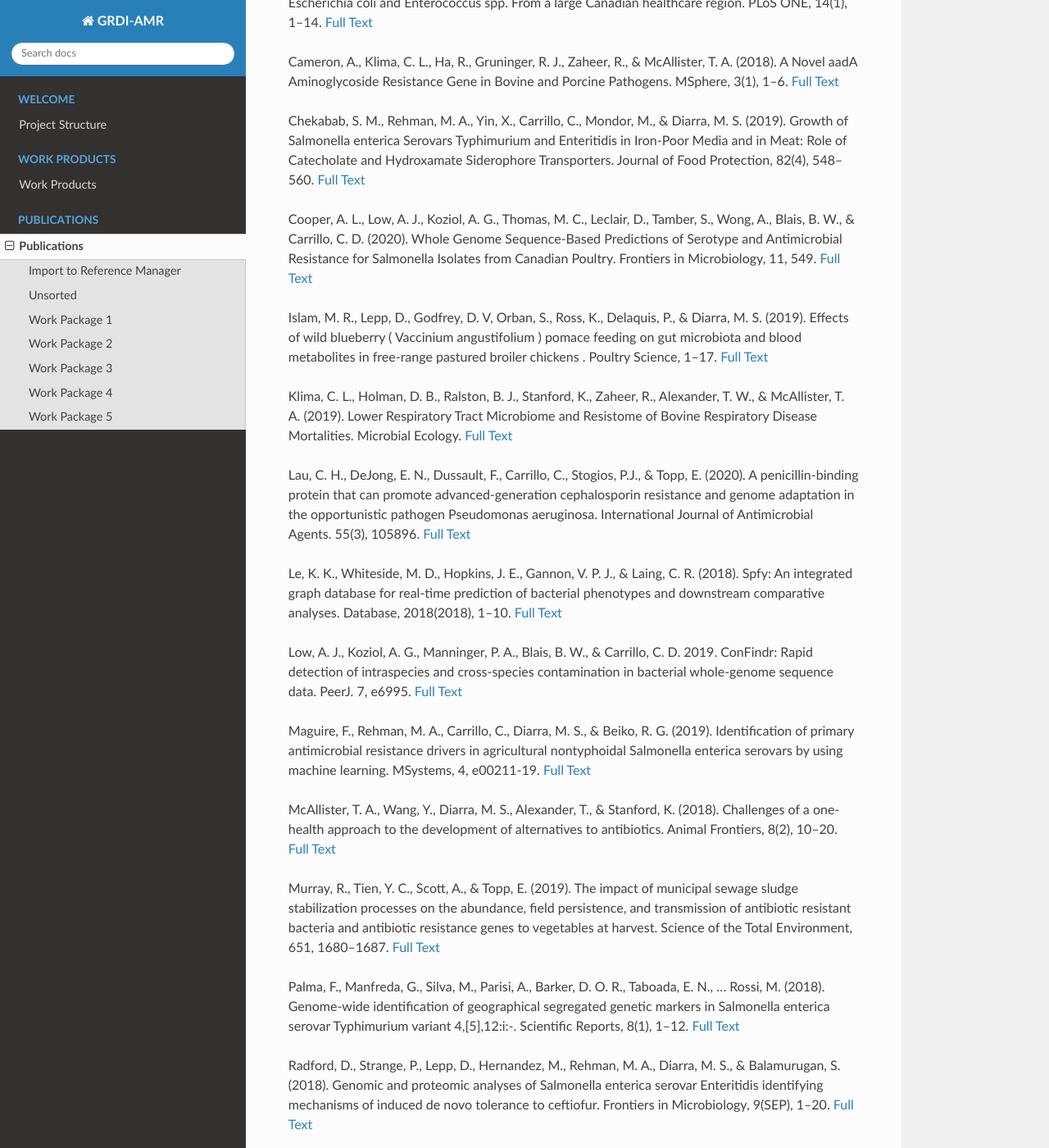
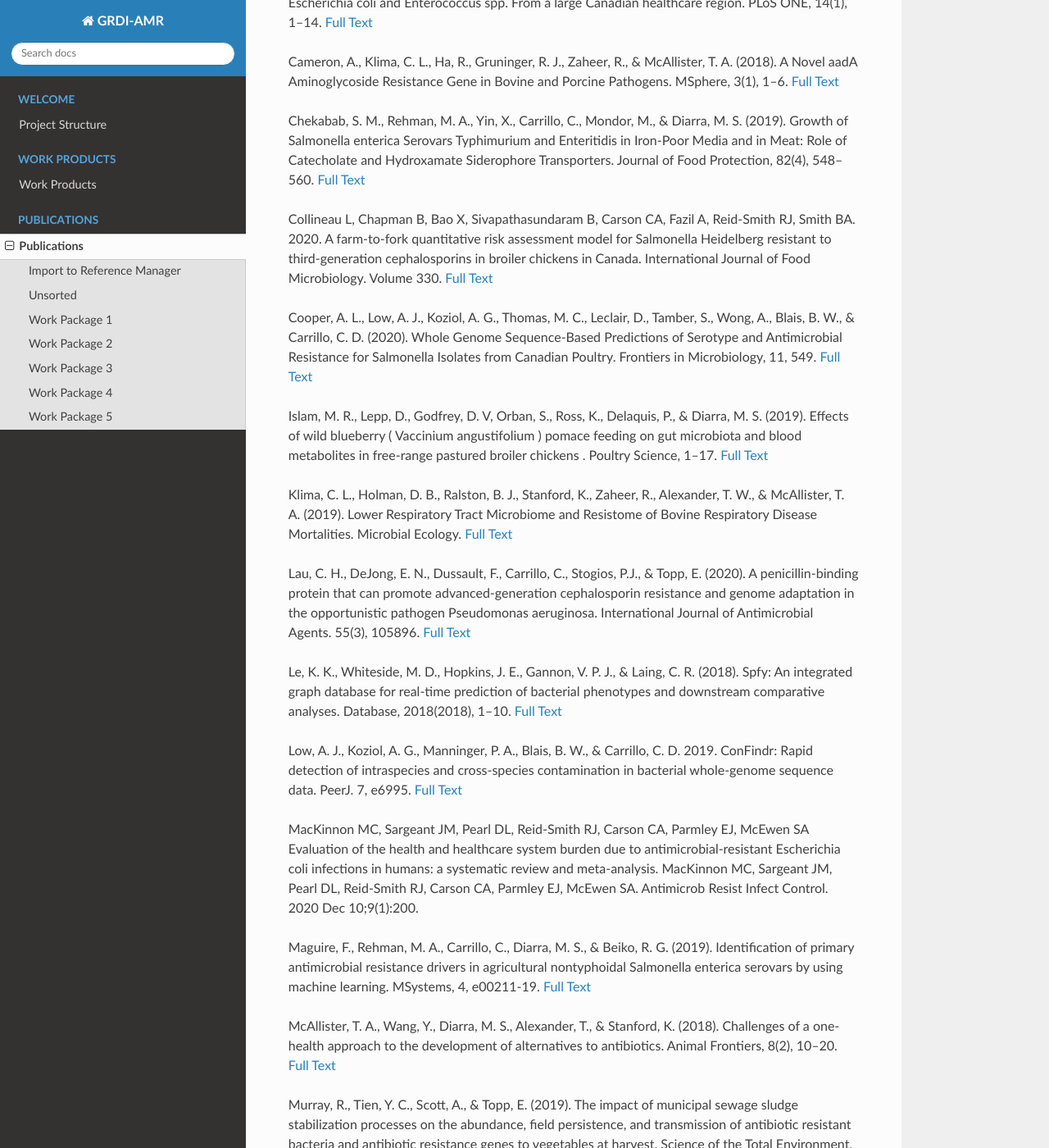
Before and after one commit to grdi-amr/website, a Sphinx documentation site: the page built from docs/source/publications/publications.rst, in a window 1280 px wide and 1400 px high, scrolled down 1144 px. Shown: the whole window at 82% size. Built offline with Sphinx 7.4.7 and the Read the Docs theme 2.0.0, drawn with Linux system fonts in a browser that asks for light colours; pages that are not in the unit, such as notebooks, are missing from menus.

Commit message:
Update publications and add presentations
-publication list updated
-conference presentations added as new section

```diff
--- a/docs/source/index.rst
+++ b/docs/source/index.rst
@@ -29,6 +29,12 @@
 
    /publications/publications
 
+.. toctree::
+   :caption: Conference Presentations
+   :maxdepth: 2
+
+   /presentations/presenations
+
 Indices and tables
 ==================
 
--- a/docs/source/publications/publications.rst
+++ b/docs/source/publications/publications.rst
@@ -37,6 +37,8 @@
 
 Chekabab, S. M., Rehman, M. A., Yin, X., Carrillo, C., Mondor, M., & Diarra, M. S. (2019). Growth of Salmonella enterica Serovars Typhimurium and Enteritidis in Iron-Poor Media and in Meat: Role of Catecholate and Hydroxamate Siderophore Transporters. Journal of Food Protection, 82(4), 548–560. `Full Text <https://doi.org/10.4315/0362-028X.JFP-18-371>`_
 
+Collineau L, Chapman B, Bao X, Sivapathasundaram B, Carson CA, Fazil A, Reid-Smith RJ, Smith BA. 2020. A farm-to-fork quantitative risk assessment model for Salmonella Heidelberg resistant to third-generation cephalosporins in broiler chickens in Canada. International Journal of Food Microbiology. Volume 330. `Full Text <https://doi.org/10.1016/j.ijfoodmicro.2020.108559>`_
+
 Cooper, A. L., Low, A. J., Koziol, A. G., Thomas, M. C., Leclair, D., Tamber, S., Wong, A., Blais, B. W., & Carrillo, C. D. (2020). Whole Genome Sequence-Based Predictions of Serotype and Antimicrobial Resistance for Salmonella Isolates from Canadian Poultry. Frontiers in Microbiology, 11, 549. `Full Text <https://doi.org/10.3389/fmicb.2020.00549>`_
 
 Islam, M. R., Lepp, D., Godfrey, D. V, Orban, S., Ross, K., Delaquis, P., & Diarra, M. S. (2019). Effects of wild blueberry ( Vaccinium angustifolium ) pomace feeding on gut microbiota and blood metabolites in free-range pastured broiler chickens . Poultry Science, 1–17. `Full Text <https://doi.org/10.3382/ps/pez062>`_
@@ -48,6 +50,8 @@
 Le, K. K., Whiteside, M. D., Hopkins, J. E., Gannon, V. P. J., & Laing, C. R. (2018). Spfy: An integrated graph database for real-time prediction of bacterial phenotypes and downstream comparative analyses. Database, 2018(2018), 1–10. `Full Text <https://doi.org/10.1093/database/bay086>`_
 
 Low, A. J., Koziol, A. G., Manninger, P. A., Blais, B. W., & Carrillo, C. D. 2019. ConFindr: Rapid detection of intraspecies and cross-species contamination in bacterial whole-genome sequence data. PeerJ. 7, e6995. `Full Text <http://doi.org/10.7717/peerj.6995>`_
+
+MacKinnon MC, Sargeant JM, Pearl DL, Reid-Smith RJ, Carson CA, Parmley EJ, McEwen SA Evaluation of the health and healthcare system burden due to antimicrobial-resistant Escherichia coli infections in humans: a systematic review and meta-analysis. MacKinnon MC, Sargeant JM, Pearl DL, Reid-Smith RJ, Carson CA, Parmley EJ, McEwen SA. Antimicrob Resist Infect Control. 2020 Dec 10;9(1):200.
 
 Maguire, F., Rehman, M. A., Carrillo, C., Diarra, M. S., & Beiko, R. G. (2019). Identification of primary antimicrobial resistance drivers in agricultural nontyphoidal Salmonella enterica serovars by using machine learning. MSystems, 4, e00211-19.  `Full Text <https://doi.org/10.1128/mSystems.00211-19>`_
 
```
Also changed, not shown: docs/source/presentations/presentations.rst (added, +19 -0 lines).
